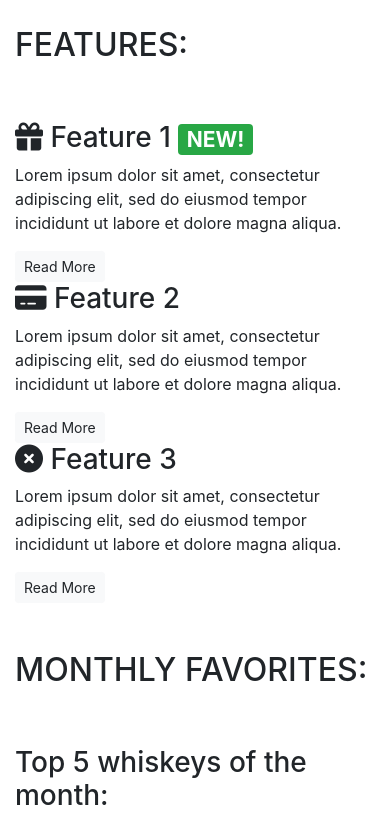
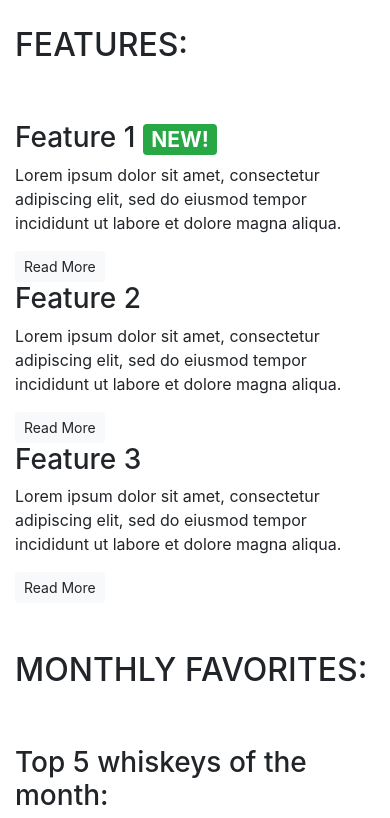
Before and after one commit to kashinak/Whiskey-Drop, a plain HTML site: page index.html in a window 390 px wide. Shown: the part 1120-1938 px from the top of the page. Drawn offline with nearby package versions, Linux system fonts and the light colour scheme.

Commit message:
add d-none d-sm-inline to i tags in features section to hide icons on small mobile devices

```diff
--- a/index.html
+++ b/index.html
@@ -85,21 +85,21 @@
             <div class="row">
                 <div class="col-12 col-md-6 col-lg-4">
                     <div class="feature">
-                        <h3><i class="fas fa-gift"></i> Feature 1 <span class="badge badge-success">NEW!</span></h3>
+                        <h3><i class="fas fa-gift d-none d-sm-inline"></i> Feature 1 <span class="badge badge-success">NEW!</span></h3>
                         <p>Lorem ipsum dolor sit amet, consectetur adipiscing elit, sed do eiusmod tempor incididunt ut labore et dolore magna aliqua. </p>
                         <button class="btn btn-light btn-sm">Read More</button>
                     </div>
                 </div>
                 <div class="col-12 col-md-6 col-lg-4">
                     <div class="feature">
-                        <h3><i class="fas fa-credit-card"></i> Feature 2</h3>
+                        <h3><i class="fas fa-credit-card d-none d-sm-inline"></i> Feature 2</h3>
                         <p>Lorem ipsum dolor sit amet, consectetur adipiscing elit, sed do eiusmod tempor incididunt ut labore et dolore magna aliqua. </p>
                         <button class="btn btn-light btn-sm">Read More</button>
                     </div>
                 </div>
                 <div class="col-12 d-md-none d-lg-block col-lg-4">
                     <div class="feature">
-                        <h3><i class="fas fa-times-circle"></i> Feature 3</h3>
+                        <h3><i class="fas fa-times-circle d-none d-sm-inline"></i> Feature 3</h3>
                         <p>Lorem ipsum dolor sit amet, consectetur adipiscing elit, sed do eiusmod tempor incididunt ut labore et dolore magna aliqua. </p>
                         <button class="btn btn-light btn-sm">Read More</button>
                     </div>
```
